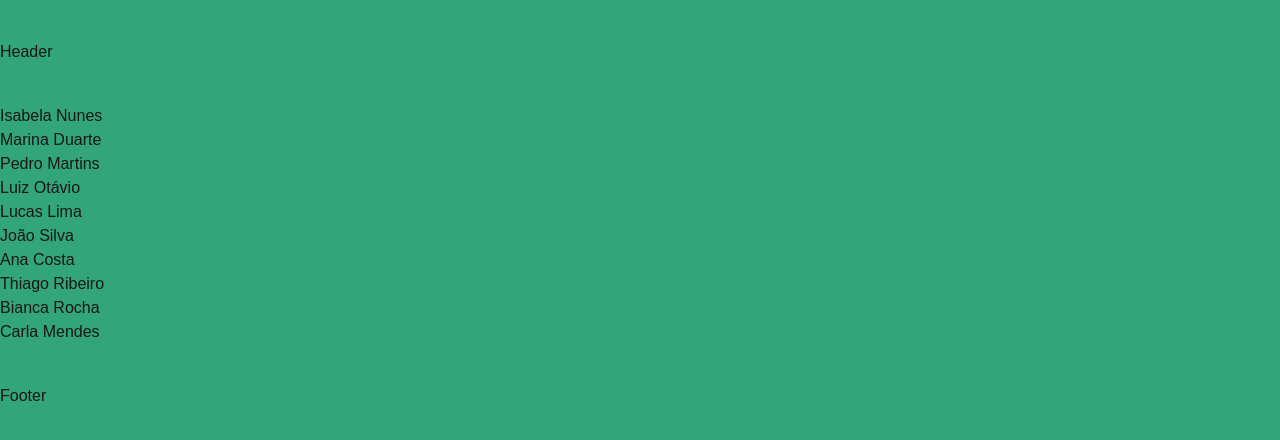
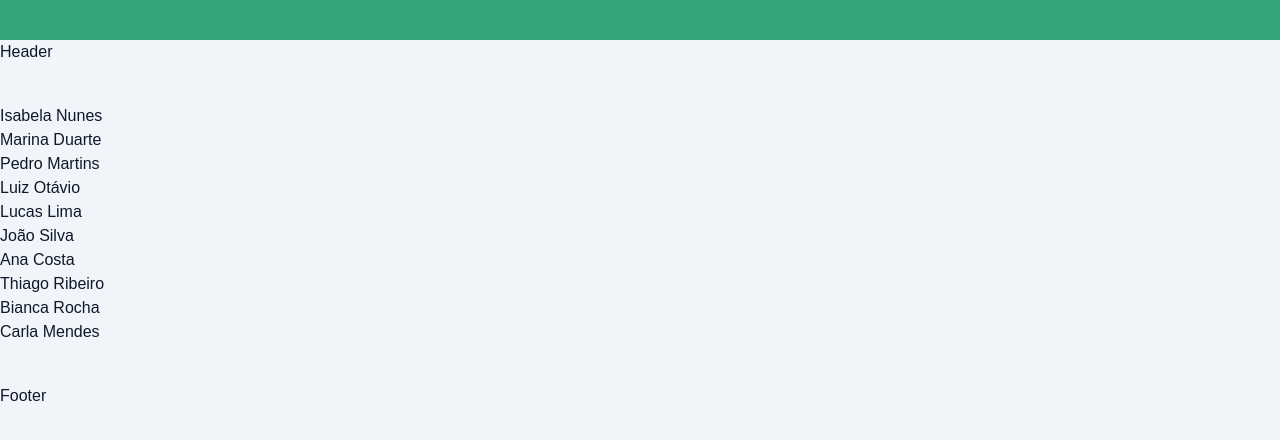
Before and after one commit to GustavoRRSilva/Blog-Next15-React-19, a Next.js app: page / in a window 1280 px wide. Shown: the top 440 px of the page. Built offline with nearby package versions, Linux system fonts and the light colour scheme.

Commit message:
feat:adding new styles with tailwind

```diff
--- a/package.json
+++ b/package.json
@@ -21,9 +21,11 @@
     "@types/node": "^20",
     "@types/react": "^19",
     "@types/react-dom": "^19",
+    "autoprefixer": "^10.4.21",
     "eslint": "^9",
     "eslint-config-next": "15.3.2",
-    "tailwindcss": "^4",
+    "postcss": "^8.5.3",
+    "tailwindcss": "^4.1.7",
     "typescript": "^5"
   }
 }
--- a/src/app/page.tsx
+++ b/src/app/page.tsx
@@ -4,7 +4,7 @@ import { Suspense } from 'react';
 
 export default async function HomePage() {
   return (
-    <div>
+    <div className='text-slate-900 bg-slate-100 min-h-screen'>
       <header className='my-10'>
         <p>Header</p>
       </header>
--- a/src/repositories/post/json-repository.ts
+++ b/src/repositories/post/json-repository.ts
@@ -11,7 +11,7 @@ const JSON_POSTS_FILE_PATH = resolve(
   'seed',
   'posts.json',
 );
-const SIMULATE_AWAIT_SECONDS = 3000;
+const SIMULATE_AWAIT_SECONDS = 0;
 console.log(JSON_POSTS_FILE_PATH);
 
 //Implemento o PostRepository, para implementar as opções com as tipagens passadas anteriormente
```
Also changed, not shown: 1 other file (tests, documents, lock files or other folders).
